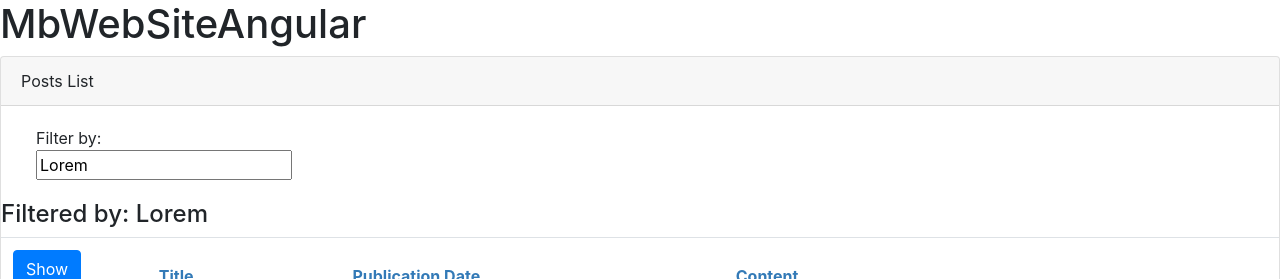
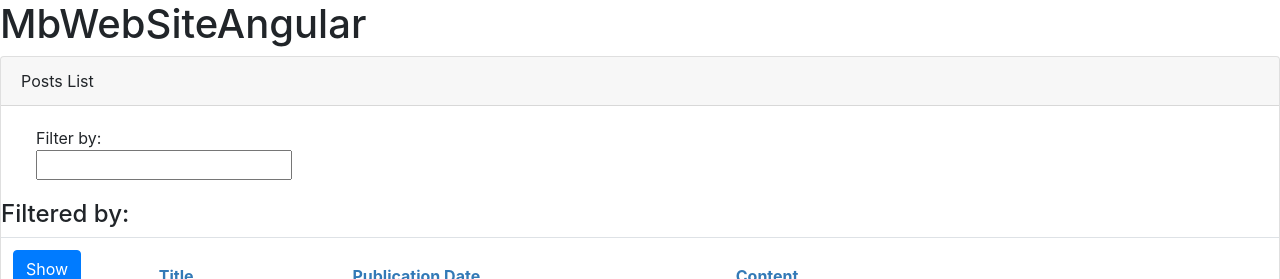
Before and after one commit to mariuszbyahoo/MbwsNG, an Angular app: page / in a window 1280 px wide. Shown: the top 279 px of the page. Built offline with nearby package versions, Linux system fonts and the light colour scheme.

Commit message:
filtering a list

```diff
--- a/src/app/Posts/posts-list.component.html
+++ b/src/app/Posts/posts-list.component.html
@@ -32,7 +32,7 @@
                 </tr>
             </thead>
             <tbody>
-                <tr *ngFor='let post of posts'>
+                <tr *ngFor='let post of filteredPosts'>
                     <td>
                         <img *ngIf='showImage'
                             [src]='post.imageUrl'
--- a/src/app/Posts/posts-list.component.ts
+++ b/src/app/Posts/posts-list.component.ts
@@ -12,7 +12,15 @@ export class PostsListComponent implements OnInit{
     imageWidth: number = 50;
     imageMargin: number = 2;
     showImage: boolean = false;
-    listFilter: string = 'Lorem';
+    _listFilter: string ;
+    get listFilter() : string{
+        return this._listFilter;
+    }
+    set listFilter(value:string){
+        this._listFilter = value;
+        this.filteredPosts = this.listFilter ? this.performFilter(this.listFilter) : this.posts;
+    }
+    filteredPosts: IPost[];
     posts: IPost[] = [
         {
             title:"Lorem Ipsum",
@@ -34,6 +42,17 @@ export class PostsListComponent implements OnInit{
         }
     ];
 
+    constructor(){
+        this.filteredPosts = this.posts;
+        this.listFilter = '';
+    }
+
+    performFilter(filterBy: string): IPost[] {
+        filterBy = filterBy.toLocaleLowerCase();
+        return this.posts.filter((post: IPost) =>
+            post.title.toLocaleLowerCase().indexOf(filterBy) !== -1);
+    }
+
     toggleImage(): void{
         this.showImage = !this.showImage;
     }
```
